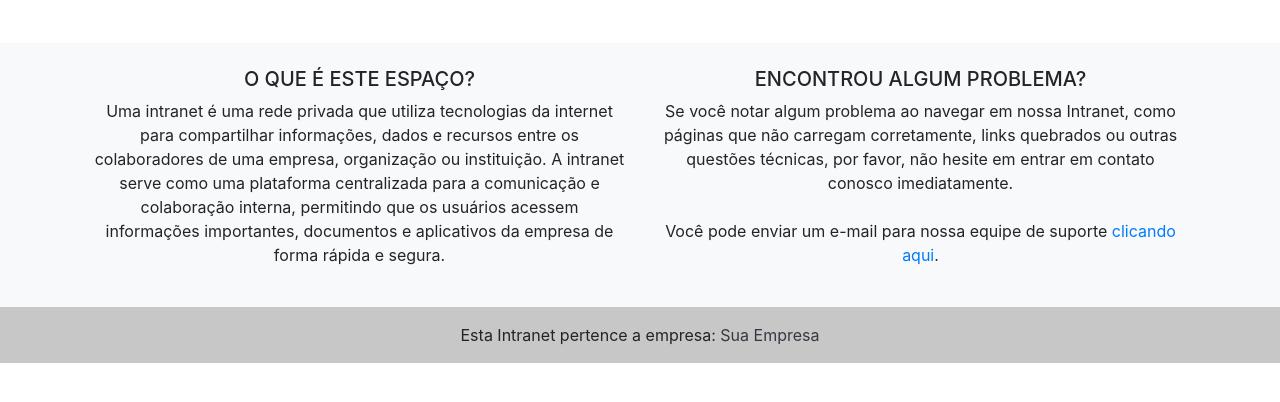
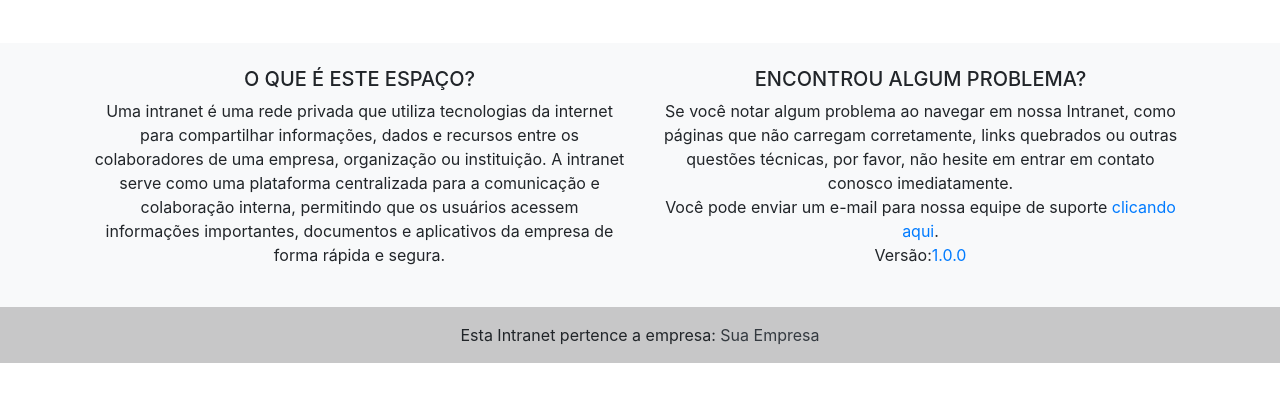
Before and after one commit to marcoskw/intranet, a Django app: page / in a window 1280 px wide. Shown: the part 262-664 px from the top of the page. Run offline with Django 4.2, Linux system fonts and the light colour scheme; data that the repository does not hold is empty; some libraries are stand-ins or nearby versions.

Commit message:
v. 1.0.0 - Versão final com parte de consulta de dados e cadastro de contatos dos colaboradores

```diff
--- a/templates/parciais/_footer.html
+++ b/templates/parciais/_footer.html
@@ -18,9 +18,10 @@
             Se você notar algum problema ao navegar em nossa Intranet, como páginas que não
             carregam corretamente, links quebrados ou outras questões técnicas, por favor,
             não hesite em entrar em contato conosco imediatamente.
-            <br><br>
-            Você pode enviar um e-mail para nossa
-            equipe de suporte <a href="mailto:marcoskorbeswerle@hotmail.com?subject=Intranet">clicando aqui</a>.
+            <br>Você pode enviar um e-mail para nossa equipe de
+            suporte <a href="mailto:marcoskorbeswerle@hotmail.com?subject=Intranet">clicando aqui</a>.
+            <br>
+            Versão:<a target="_blank" href="https://docs.google.com/spreadsheets/d/1lAgLZPbKsL0ExT-lI0jUyM21MRBkopg1HXlJmau77p8/edit?usp=sharing">1.0.0 </a>
           </p>
         </div>
       </div>
```
